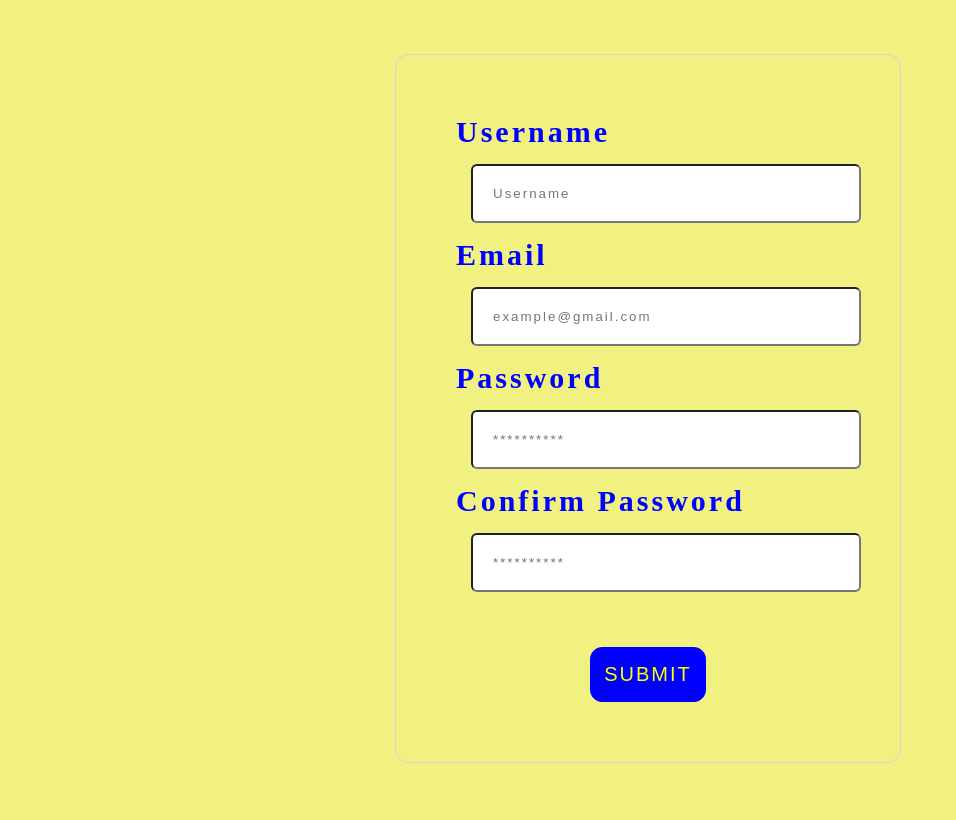
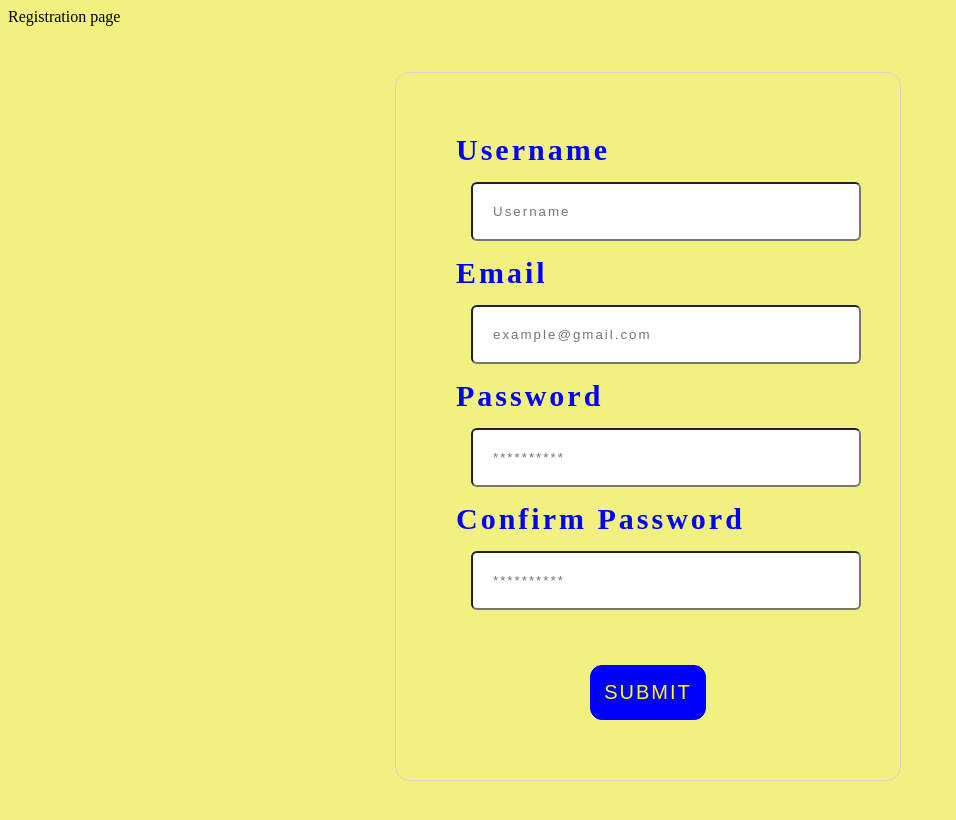
Before and after one commit to julichkaD/React-practice, a React (Create React App) app in the folder react-practice/: page / in a window 1280 px wide. Shown: the top 820 px of the page, without its empty margins (0-956 px from the left). Built offline with nearby package versions, Linux system fonts and the light colour scheme.

Commit message:
Add header

```diff
--- a/react-practice/src/App.js
+++ b/react-practice/src/App.js
@@ -6,10 +6,12 @@ import FormValidation from "./FormValidation";
 
 function App() {
   return (
-    <div className="App">
-
-      <FormValidation />
-    </div>
+    <>
+      <header>Registration page</header>
+      <div className="App">
+        <FormValidation />
+      </div>
+    </>
   );
 }
 
```
